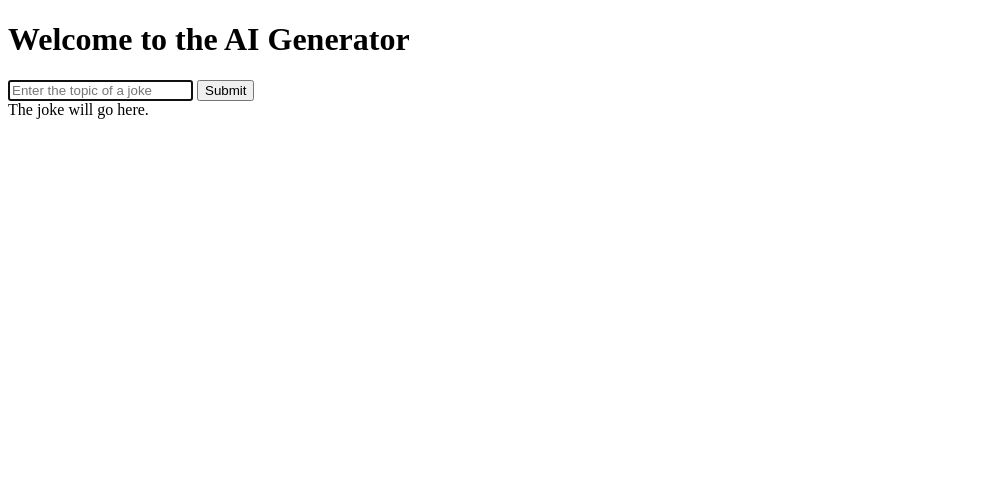
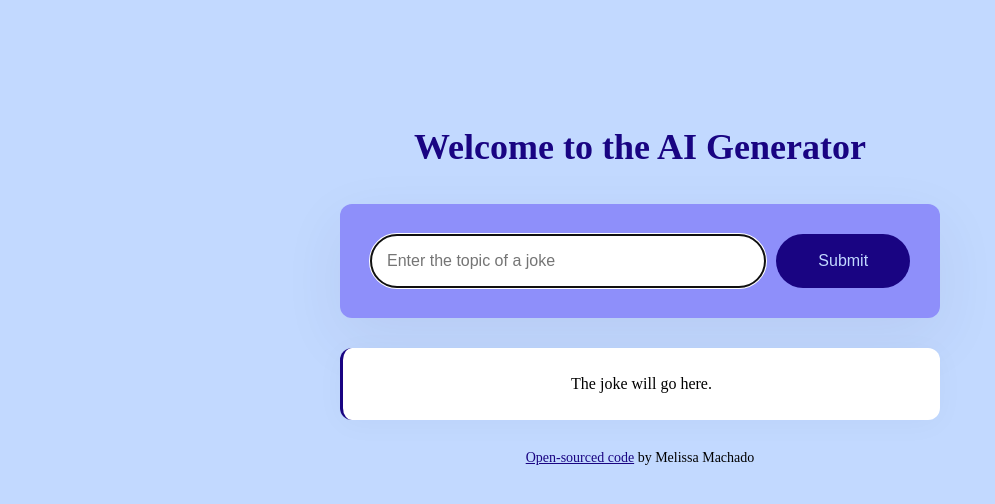
Before and after one commit to meli-mac/ai-generator, a plain HTML site: page index.html in a window 1280 px wide. Shown: the whole page, without its empty margins (0-995 px from the left). Drawn offline with Linux system fonts and the light colour scheme.

Commit message:
Added CSS to the project

```diff
--- a/index.html
+++ b/index.html
@@ -7,6 +7,7 @@
     <title>AI Generator</title>
   </head>
   <body>
+    <div class="container">
       <header>
         <h1>Welcome to the AI Generator</h1>
       </header>
@@ -18,11 +19,19 @@
             autocomplete="off"
             autofocus
             required
+            class="joke-input"
           />
-        <input type="submit" />
+          <input type="submit" class="submit-button" />
         </form>
-      <div>The joke will go here.</div>
+        <div class="joke">The joke will go here.</div>
       </main>
+      <footer>
+        <a href="https://github.com/meli-mac?tab=repositories" target="_blank"
+          >Open-sourced code</a
+        >
+        by Melissa Machado
+      </footer>
+    </div>
     <script src="src/index.js"></script>
   </body>
 </html>
--- a/src/style.css
+++ b/src/style.css
@@ -0,0 +1,78 @@
+body {
+  background-color: #c2d9ff;
+  text-align: center;
+}
+
+a {
+  color: #190482;
+}
+
+.container {
+  margin: 120px auto;
+  max-width: 600px;
+}
+
+header {
+  margin-bottom: 30px;
+}
+
+h1 {
+  text-align: center;
+  font-weight: 800;
+  font-size: 36px;
+  line-height: 1.5;
+  color: #190482;
+}
+
+form {
+  padding: 30px;
+  background-color: #8e8ffa;
+  box-shadow: 0px 20px 60px rgba(65, 50, 100, 0.08);
+  border-radius: 12px;
+  display: flex;
+  margin-bottom: 30px;
+}
+
+.joke-input {
+  padding: 16px;
+  border: 1px solid #190482;
+  width: 80%;
+  font-size: 16px;
+  border-radius: 50px;
+  line-height: 20px;
+  color: #190482;
+}
+
+.submit-button {
+  margin-left: 10px;
+  border: none;
+  border-radius: 50px;
+  padding: 14px 24px;
+  width: 150px;
+  font-size: 16px;
+  background-color: #190482;
+  color: #c2d9ff;
+}
+
+.submit-button:hover {
+  background-color: #c2d9ff;
+  color: #190482;
+  cursor: pointer;
+  transition: ease-in-out;
+}
+
+.joke {
+  font-size: 16px;
+  background-color: white;
+  padding: 20px;
+  line-height: 2;
+  border-radius: 12px;
+  border-left: 3px solid #190482;
+  box-shadow: 0px 4px 30px 0px rgba(39, 33, 66, 0.03);
+}
+
+footer {
+  text-align: center;
+  font-size: 14px;
+  margin-top: 30px;
+}
```
Lines whose indentation alone changed are shown as unchanged.
